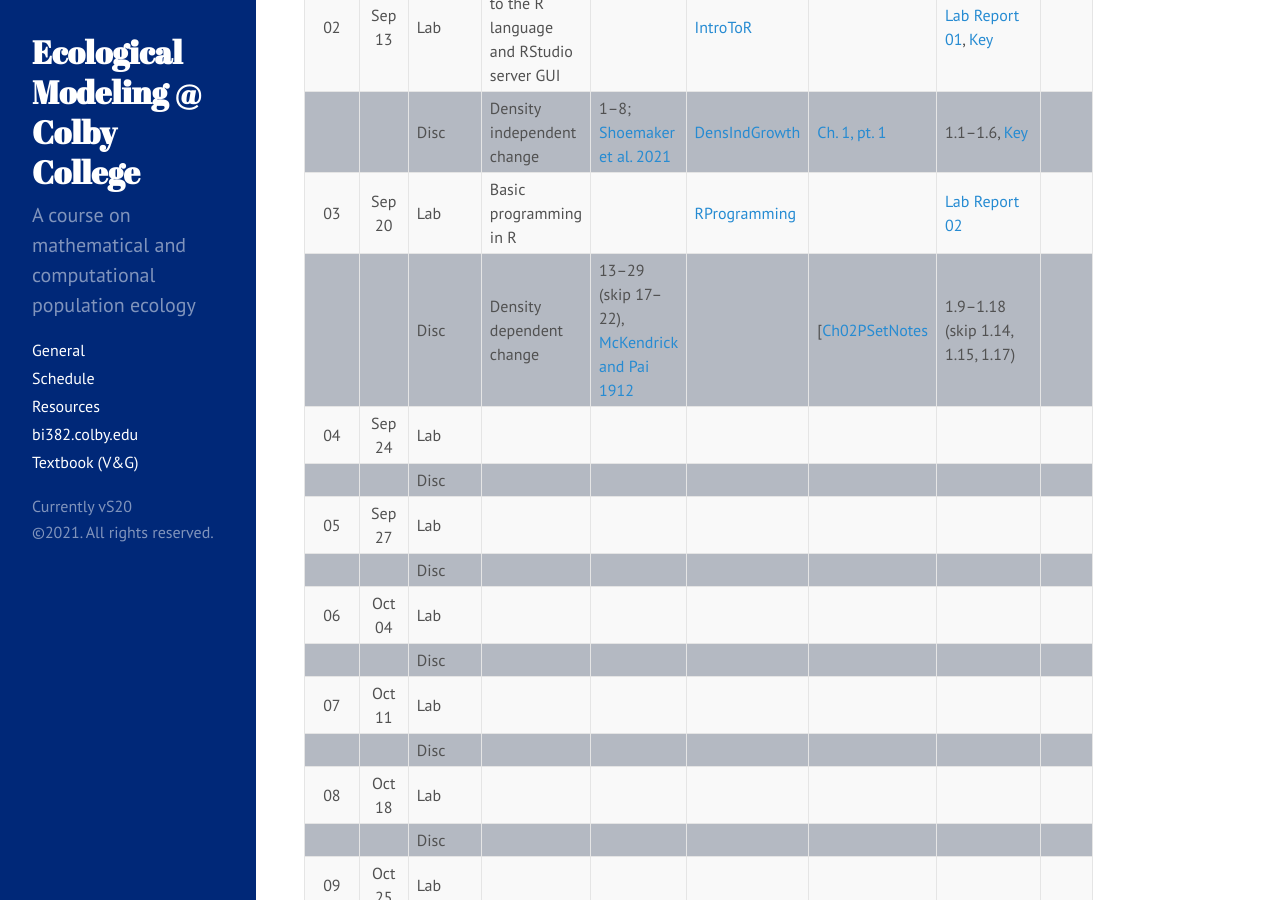
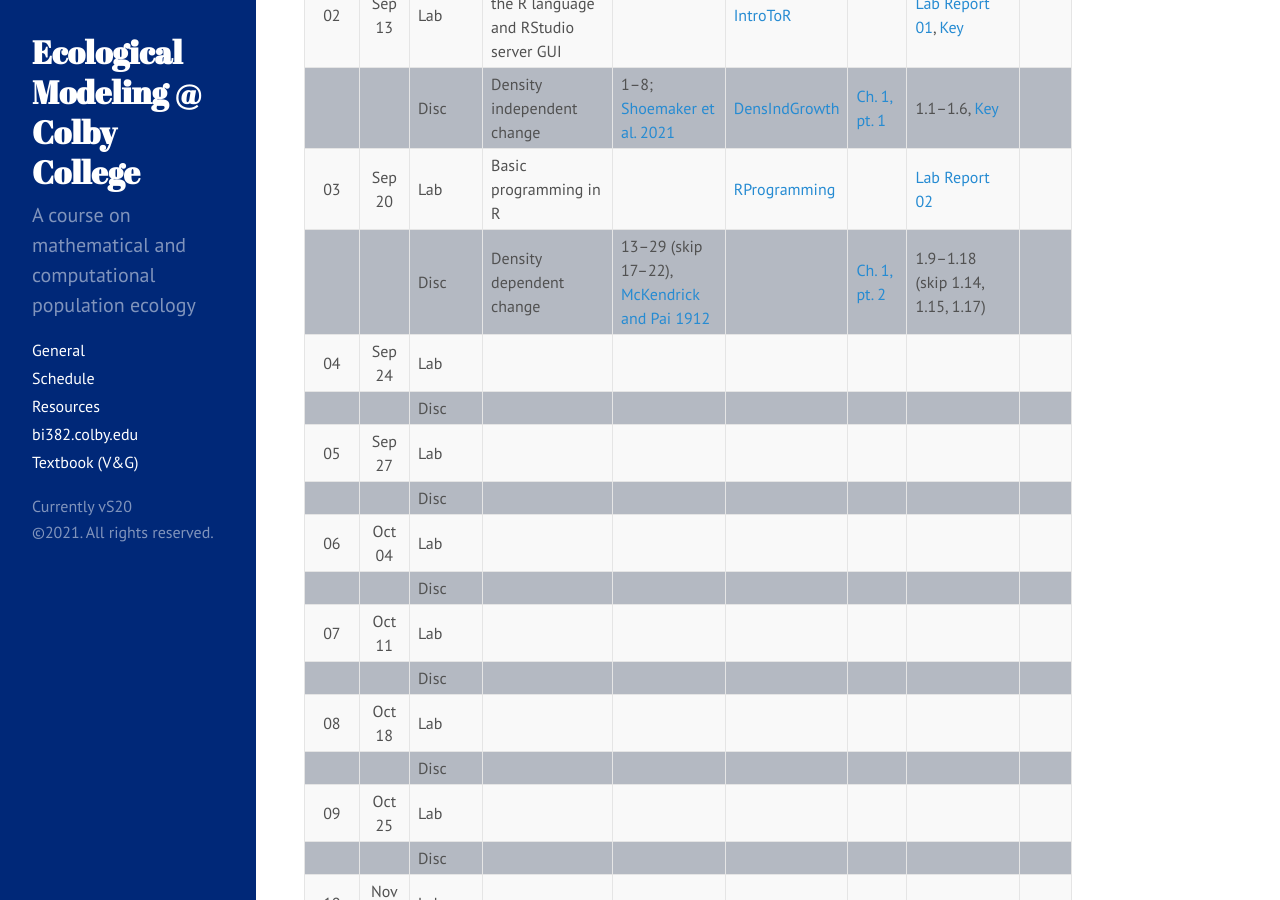
Before and after one commit to ColbyEcology/colbyecology.github.io, a Jekyll site: the page built from Schedule.md, in a window 1280 px wide and 900 px high, scrolled down 387 px. Built offline with Jekyll 4.4.1, drawn with Linux system fonts in a browser that asks for light colours.

Commit message:
ps ch 1 p 2, not ch 2

```diff
--- a/Schedule.md
+++ b/Schedule.md
@@ -34,7 +34,7 @@
 | 02   | Sep 13 |   Lab   | Introduction to the R language and RStudio server GUI                   |                                                                                                                        | [IntroToR](../Presentations/Labs/Lab01_IntroToR.html)                        |                                                                                         | [Lab Report 01](../Assignments/LabReports/LabReport_1.html), [Key](../Assignments/LabReports/LabReport_1_Key.html) |                                             |
 |      |        |  Disc   | Density independent change                                              | 1–8; [Shoemaker et al. 2021](https://esajournals.onlinelibrary.wiley.com/doi/10.1002/ecs2.3701#.YSfFZPgswbs.twitter)   | [DensIndGrowth](../Presentations/Discussions/Wk02Models-DensIndGrowth.html)  | [Ch. 1, pt. 1](../Assignments/LectureProblemSets/Ch01p1_ProblemNotes.html)              | 1.1–1.6, [Key](../Assignments/LectureProblemSets/Ch01_Wk1ProblemSet_key.html)                                      |                                             |
 | 03   | Sep 20 |   Lab   | Basic programming in R                                                  |                                                                                                                        | [RProgramming](../Presentations/Labs/Lab02_ProgrammingR.html)                |                                                                                         | [Lab Report 02](../Assignments/LabReports/LabReport_2.html)                                                        |                                             |
-|      |        |  Disc   | Density dependent change                                                | 13–29 (skip 17–22), [McKendrick and Pai 1912](https://zenodo.org/record/1543653/files/article.pdf)                     |                                                                              | [[Ch02PSetNotes](../Assignments/LectureProblemSets/Ch02_ProblemNotes.html)              | 1.9–1.18 (skip 1.14, 1.15, 1.17)                                                                                   |                                             |
+|      |        |  Disc   | Density dependent change                                                | 13–29 (skip 17–22), [McKendrick and Pai 1912](https://zenodo.org/record/1543653/files/article.pdf)                     |                                                                              | [Ch. 1, pt. 2](../Assignments/LectureProblemSets/Ch01p2_ProblemNotes.html)              | 1.9–1.18 (skip 1.14, 1.15, 1.17)                                                                                   |                                             |
 | 04   | Sep 24 |   Lab   |                                                                         |                                                                                                                        |                                                                              |                                                                                         |                                                                                                                    |                                             |
 |      |        |  Disc   |                                                                         |                                                                                                                        |                                                                              |                                                                                         |                                                                                                                    |                                             |
 | 05   | Sep 27 |   Lab   |                                                                         |                                                                                                                        |                                                                              |                                                                                         |                                                                                                                    |                                             |
```
